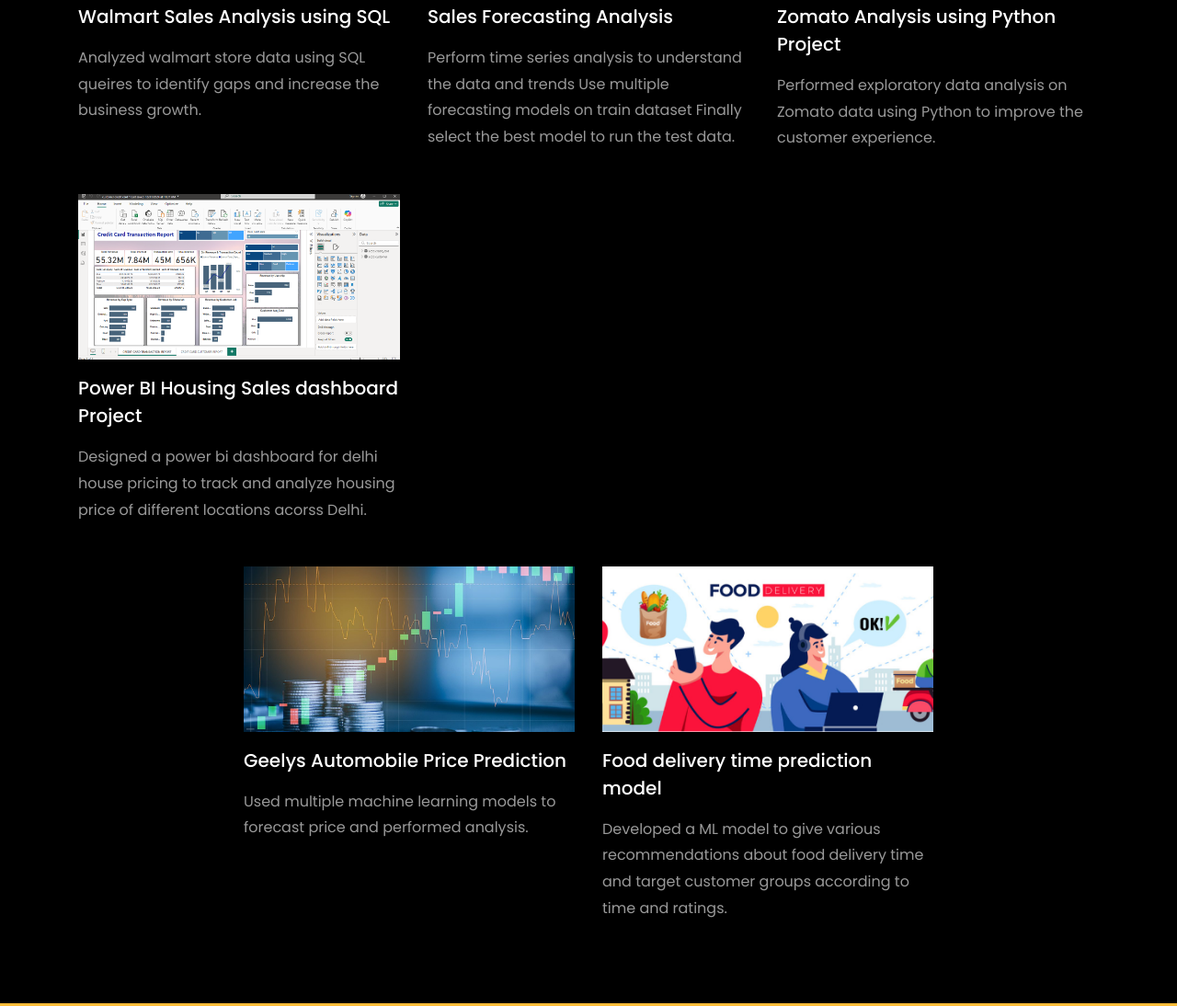
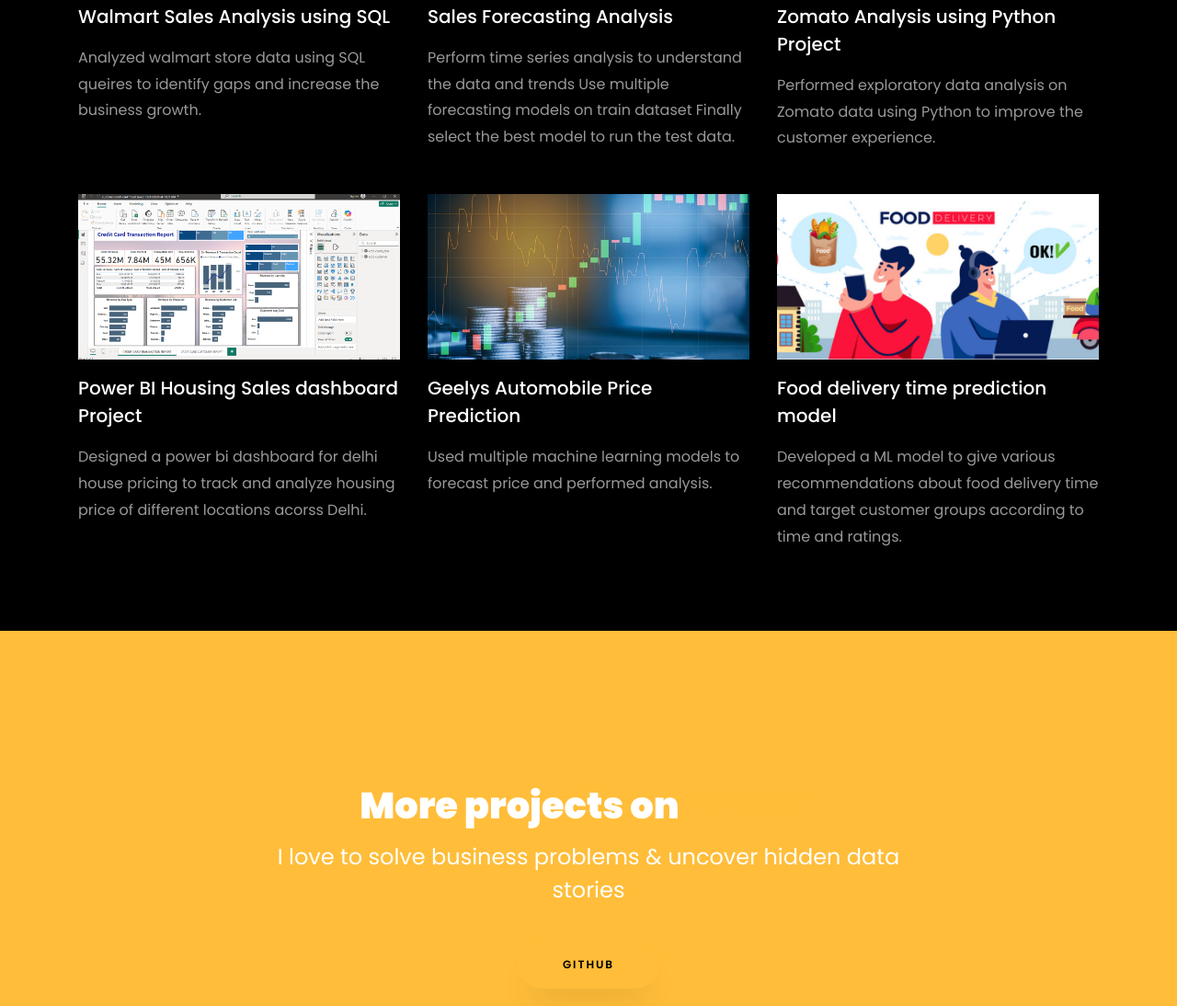
Before and after one commit to Shipra098/Portfolio, a plain HTML site: page index.html in a window 1280 px wide. Shown: the part 2749-3843 px from the top of the page at 92% size. Drawn offline with Linux system fonts and the light colour scheme; files whose address does not match are found by name.

Commit message:
Add files via upload

```diff
--- a/index.html
+++ b/index.html
@@ -362,7 +362,7 @@
             </div>
           </div>
           <div class="col-md-4 d-flex ftco-animate">
-          	<div class="blog-entry">
+			<div class="blog-entry justify-content-end">
 				<a href="https://github.com/Shipra098/Power-Bi-dashboard-on-Credit-Card-Transaction/blob/main/customer%20credit%20card.pbix" class="block-20 zoom-effect" style="background-image: url('images/dashboard.png');">
               </a>
               <div class="text mt-3 float-right d-block">
@@ -372,9 +372,8 @@
               </div>
             </div>
           </div>
-		<div class="row d-flex justify-content-center">
 		<div class="col-md-4 d-flex ftco-animate">
-				<div class="blog-entry justify-content-end">
+			<div class="blog-entry justify-content-center">
 				<a href="https://github.com/Shipra098/Geelys-automobile-price-prediction/blob/main/geelyds.ipynb" class="block-20 zoom-effect" style="background-image: url('images/prediction.jpg');">
 				</a>
 				<div class="text mt-3 float-right d-block">
```
Lines whose indentation alone changed are shown as unchanged.
